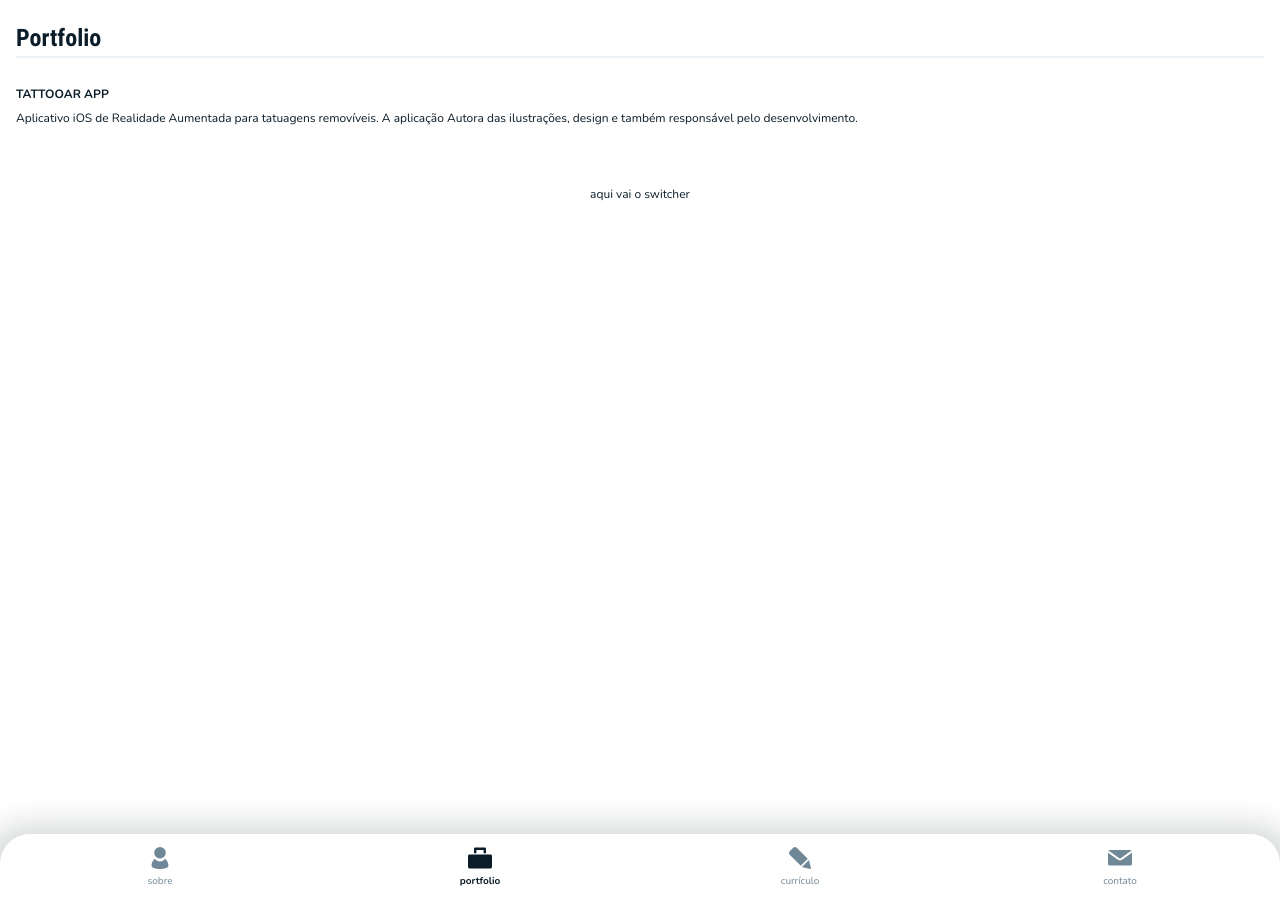
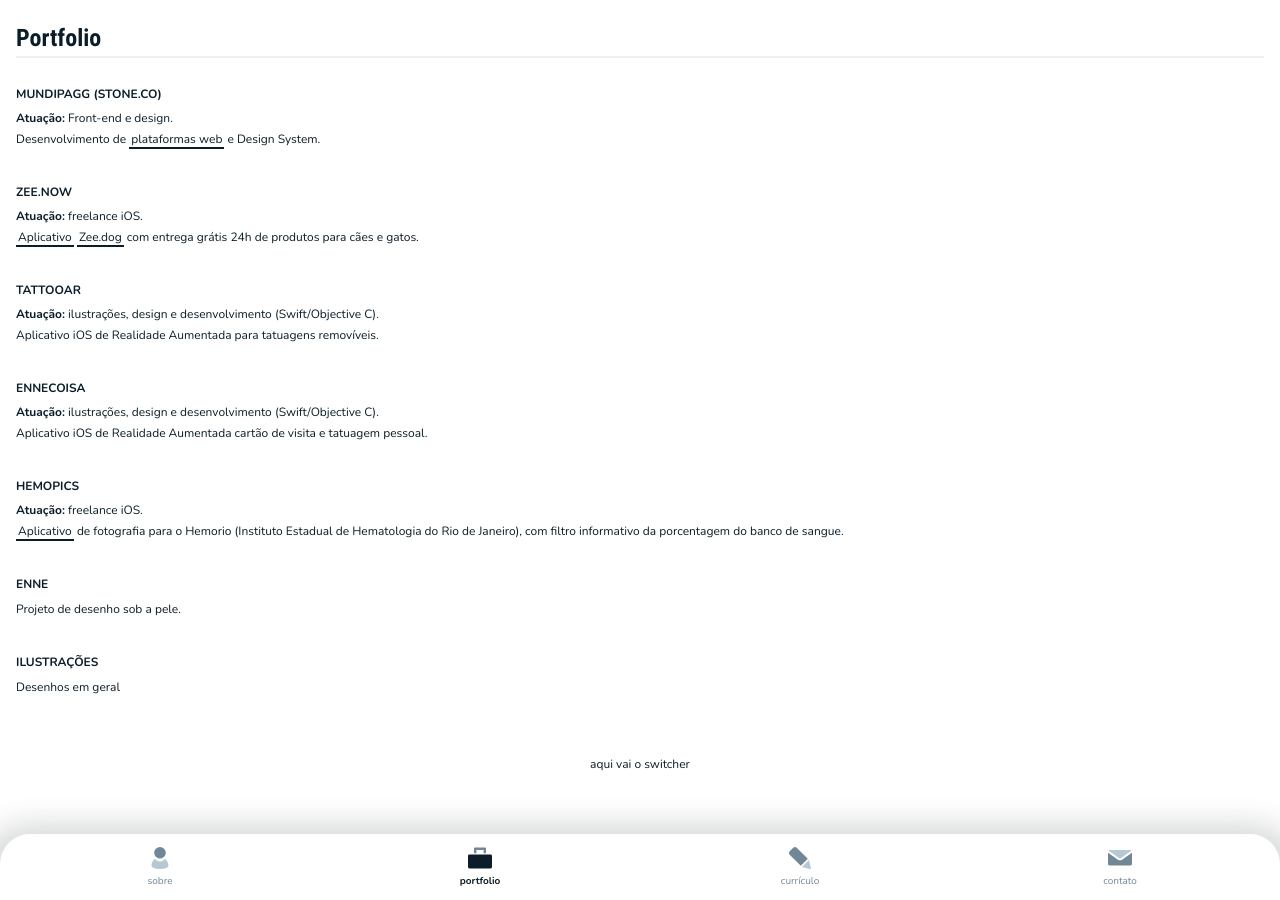
Before and after one commit to gabischima/gabischima.github.io, a Jekyll site: the page built from portfolio.md, in a window 1280 px wide. Built offline with Jekyll 4.4.1, drawn with Linux system fonts in a browser that asks for light colours.

Commit message:
:lipstick: add content to portfolio - no images

```diff
--- a/assets/css/index.css
+++ b/assets/css/index.css
@@ -25,6 +25,25 @@
   font-family: 'Roboto', -apple-system, BlinkMacSystemFont, "Segoe UI", Helvetica, Arial, sans-serif, "Apple Color Emoji", "Segoe UI Emoji", "Segoe UI Symbol";
   font-weight: bold;
   font-size: 16px;
+}
+
+b {
+  font-weight: bold;
+}
+
+p > a,
+p > a:visited {
+  color: #0B1D29;
+  transition: background-color 0.2s ease-in-out,
+              color 0.2s ease-in-out;
+  border-bottom: 2px solid #0B1D29;
+  padding: 2px 2px 0;
+}
+
+p > a:hover,
+p > a:focus {
+  background-color: #0B1D29;
+  color: #FFFFFF;
 }
 
 /* HEADER */
@@ -60,17 +79,26 @@
   margin: 0 auto 4px;
 }
 
-.gsm-nav-list__item a svg > * {
+.gsm-nav-list__item a svg * {
   fill: #6F8796;
 }
+
+.gsm-nav-list__item a svg path:last-child {
+  fill: #B6C8D4;
+}
+
 
 .gsm-nav-list__item._active a {
   color: #0B1D29;
   font-weight: bold;
 }
 
-.gsm-nav-list__item._active a svg > * {
+.gsm-nav-list__item._active a svg * {
   fill: #0B1D29;
+}
+
+.gsm-nav-list__item._active a svg path:last-child {
+  fill: #6F8796;
 }
 
 /* FOOTER */
@@ -116,8 +144,13 @@
   margin-bottom: 8px;
 }
 
+.gsm-portfolio__item__subtitle {
+  margin-bottom: 4px;
+}
+
 .gsm-portfolio__item__description {
   margin-bottom: 12px;
+  line-height: 1.5;
 }
 
 /*
--- a/portfolio.md
+++ b/portfolio.md
@@ -5,14 +5,76 @@
 section: portfolio
 ---
 
-<div class="gsm-portfolio">
-  <div class="gsm-portfolio__item">
+<ul class="gsm-portfolio">
+  <li class="gsm-portfolio__item">
     <p class="gsm-portfolio__item__title">
-      TattooAR App
+      Mundipagg (Stone.co)
+    </p>
+    <p class="gsm-portfolio__item__subtitle">
+      <b>Atuação:</b> Front-end e design.
     </p>
     <p class="gsm-portfolio__item__description">
-      Aplicativo iOS de Realidade Aumentada para tatuagens removíveis. A aplicação
-      Autora das ilustrações, design e também responsável pelo desenvolvimento.
+      Desenvolvimento de <a href="http://" target="_blank" rel="noopener noreferrer">plataformas web</a> e Design System.
     </p>
-  </div>
-</div>
+  </li>
+  <li class="gsm-portfolio__item">
+    <p class="gsm-portfolio__item__title">
+      Zee.now
+    </p>
+    <p class="gsm-portfolio__item__subtitle">
+      <b>Atuação:</b> freelance iOS.
+    </p>
+    <p class="gsm-portfolio__item__description">
+      <a href="https://itunes.apple.com/br/app/zee-now-pet-shop-online-24h/id1353421806?ls=1&mt=8" target="_blank" rel="noopener noreferrer">Aplicativo</a> <a href="https://www.zeedog.com.br/zeenow" target="_blank" rel="noopener noreferrer">Zee.dog</a> com entrega grátis 24h de produtos para cães e gatos.
+    </p>
+  </li>
+  <li class="gsm-portfolio__item">
+    <p class="gsm-portfolio__item__title">
+      TattooAR
+    </p>
+    <p class="gsm-portfolio__item__subtitle">
+      <b>Atuação:</b> ilustrações, design e desenvolvimento (Swift/Objective C).
+    </p>
+    <p class="gsm-portfolio__item__description">
+      Aplicativo iOS de Realidade Aumentada para tatuagens removíveis.
+    </p>
+  </li>
+  <li class="gsm-portfolio__item">
+    <p class="gsm-portfolio__item__title">
+      EnneCoisa
+    </p>
+    <p class="gsm-portfolio__item__subtitle">
+      <b>Atuação:</b> ilustrações, design e desenvolvimento (Swift/Objective C).
+    </p>
+    <p class="gsm-portfolio__item__description">
+      Aplicativo iOS de Realidade Aumentada cartão de visita e tatuagem pessoal.
+    </p>
+  </li>
+  <li class="gsm-portfolio__item">
+    <p class="gsm-portfolio__item__title">
+      Hemopics
+    </p>
+    <p class="gsm-portfolio__item__subtitle">
+      <b>Atuação:</b> freelance iOS.
+    </p>
+    <p class="gsm-portfolio__item__description">
+      <a href="https://brasil.mullenlowe.com/our-work/hemopics-2/" target="_blank" rel="noopener noreferrer">Aplicativo</a> de fotografia para o Hemorio (Instituto Estadual de Hematologia do Rio de Janeiro), com filtro informativo da porcentagem do banco de sangue.
+    </p>
+  </li>
+  <li class="gsm-portfolio__item">
+    <p class="gsm-portfolio__item__title">
+      Enne
+    </p>
+    <p class="gsm-portfolio__item__description">
+      Projeto de desenho sob a pele.
+    </p>
+  </li>
+  <li class="gsm-portfolio__item">
+    <p class="gsm-portfolio__item__title">
+      Ilustrações
+    </p>
+    <p class="gsm-portfolio__item__description">
+      Desenhos em geral
+    </p>
+  </li>
+</ul>
```
